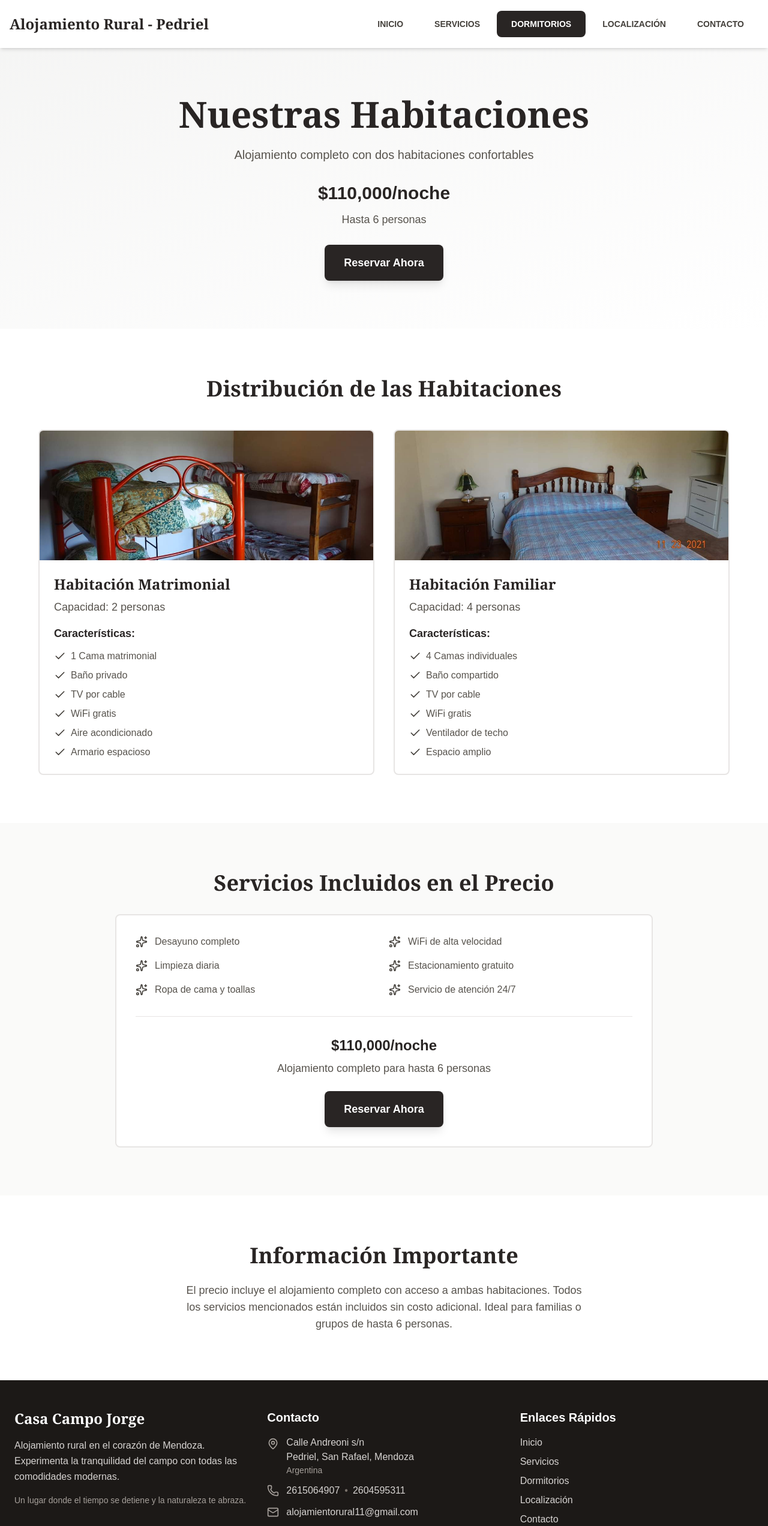
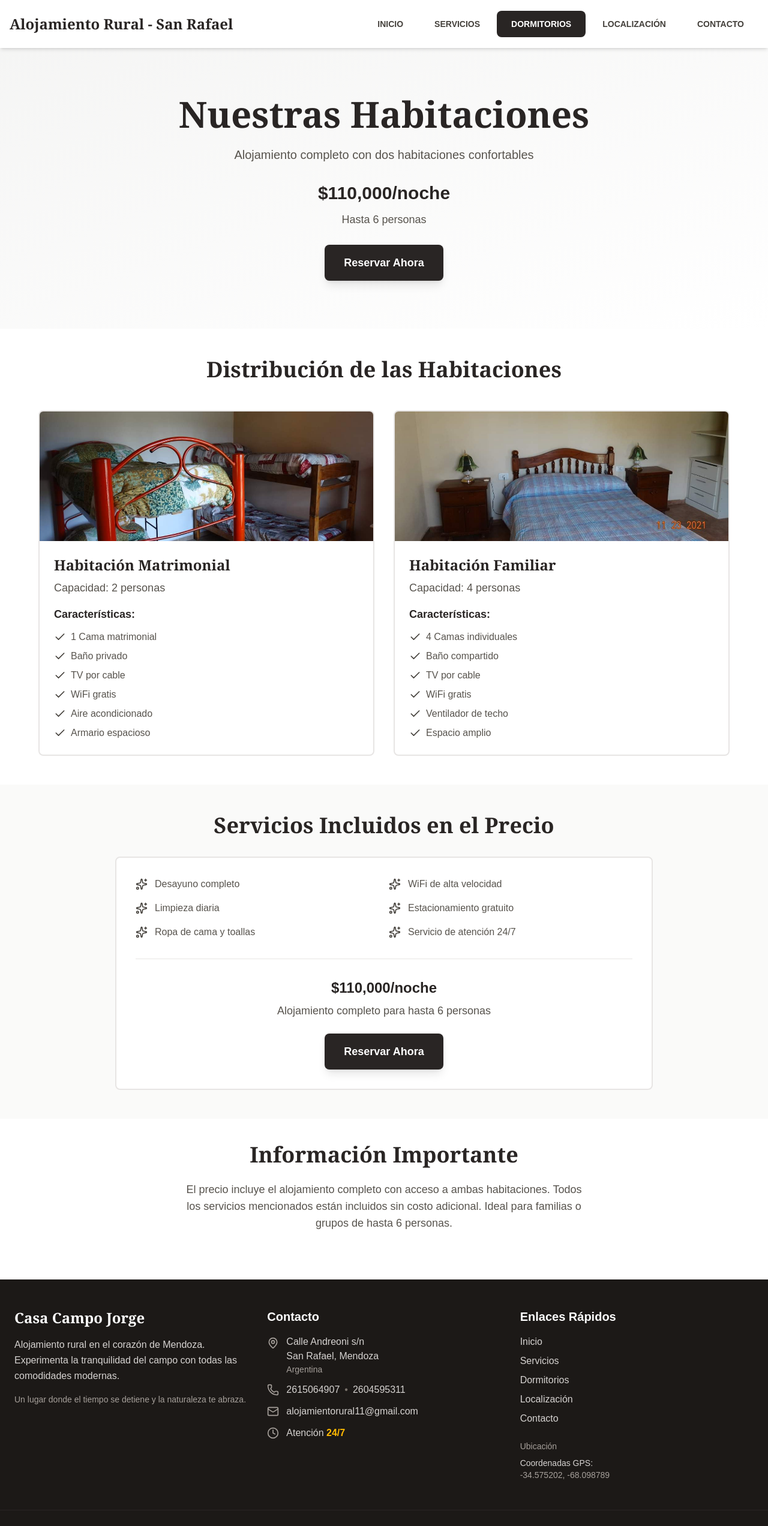
Before and after one commit to MojeZcg/casa-de-campo, a Next.js app: page /dormitorios in a window 1280 px wide. Shown: the top 2544 px of the page at 60% size. Built offline with nearby package versions, Linux system fonts and the light colour scheme.

Commit message:
feat: actualiza la ubicación a San Rafael y mejora el diseño del footer y la navegación

```diff
--- a/app/components/Footer.tsx
+++ b/app/components/Footer.tsx
@@ -26,16 +26,16 @@ export default function Footer() {
             <h3 className="text-xl font-bold text-white mb-4">Contacto</h3>
             <div className="space-y-3">
               <div className="flex items-start gap-3">
-                <MapPin className="w-5 h-5 text-stone-400 flex-shrink-0 mt-1" />
+                <MapPin className="w-5 h-5 text-stone-400 shrink-0 mt-1" />
                 <div>
                   <p className="text-stone-300">Calle Andreoni s/n</p>
-                  <p className="text-stone-300">Pedriel, San Rafael, Mendoza</p>
+                  <p className="text-stone-300">San Rafael, Mendoza</p>
                   <p className="text-stone-400 text-sm">Argentina</p>
                 </div>
               </div>
 
               <div className="flex items-center gap-3">
-                <Phone className="w-5 h-5 text-stone-400 flex-shrink-0" />
+                <Phone className="w-5 h-5 text-stone-400 shrink-0" />
                 <div>
                   <a
                     href="tel:+542615064907"
@@ -54,7 +54,7 @@ export default function Footer() {
               </div>
 
               <div className="flex items-center gap-3">
-                <Mail className="w-5 h-5 text-stone-400 flex-shrink-0" />
+                <Mail className="w-5 h-5 text-stone-400 shrink-0" />
                 <a
                   href="mailto:alojamientorural11@gmail.com"
                   className="text-stone-300 hover:text-white transition"
@@ -64,7 +64,7 @@ export default function Footer() {
               </div>
 
               <div className="flex items-center gap-3">
-                <Clock className="w-5 h-5 text-stone-400 flex-shrink-0" />
+                <Clock className="w-5 h-5 text-stone-400    shrink-0" />
                 <div className="text-stone-300">
                   Atención{" "}
                   <span className="text-amber-400 font-semibold">24/7</span>
--- a/app/components/Navigation.tsx
+++ b/app/components/Navigation.tsx
@@ -24,7 +24,7 @@ export default function Navigation() {
             href="/"
             className="text-2xl font-serif font-bold text-stone-800"
           >
-            Alojamiento Rural - Pedriel
+            Alojamiento Rural - San Rafael
           </Link>
 
           {/* Desktop Navigation */}
--- a/app/dormitorios/page.tsx
+++ b/app/dormitorios/page.tsx
@@ -74,7 +74,7 @@ export default function DormitoriosPage() {
       </section>
 
       {/* Descripción de las habitaciones */}
-      <section className="py-20 px-6">
+      <section className="py-12 px-6">
         <div className="max-w-6xl mx-auto">
           <h2 className="text-3xl md:text-4xl font-bold text-stone-800 mb-12 text-center font-serif">
             Distribución de las Habitaciones
@@ -123,7 +123,7 @@ export default function DormitoriosPage() {
       </section>
 
       {/* Servicios Incluidos */}
-      <section className="py-20 px-6 bg-stone-50">
+      <section className="py-12 px-6 bg-stone-50">
         <div className="max-w-4xl mx-auto">
           <h2 className="text-3xl md:text-4xl font-bold text-stone-800 mb-8 text-center font-serif">
             Servicios Incluidos en el Precio
@@ -156,7 +156,7 @@ export default function DormitoriosPage() {
       </section>
 
       {/* Política */}
-      <section className="py-20 px-6">
+      <section className="pt-10 pb-20 px-6">
         <div className="max-w-4xl mx-auto text-center">
           <h2 className="text-3xl md:text-4xl font-bold text-stone-800 mb-6 font-serif">
             Información Importante
@@ -173,7 +173,7 @@ export default function DormitoriosPage() {
       <ReservaModal
         isOpen={modalOpen}
         onClose={() => setModalOpen(false)}
-        habitacion="Casa Campo Jorge - Alojamiento Completo"
+        habitacion="Alojamiento Rural - Completo"
       />
     </div>
   );
--- a/app/page.tsx
+++ b/app/page.tsx
@@ -16,7 +16,7 @@ export default function Home() {
             Alojamiento Rural
           </h1>
           <p className="text-2xl md:text-3xl text-stone-600 mb-8 italic">
-            Ubicado en Pedriel, Mendoza, Argentina.
+            Ubicado en San Rafael, Mendoza, Argentina.
           </p>
           <p className="text-lg md:text-xl text-stone-600 max-w-2xl mx-auto mb-12 leading-relaxed">
             Descubre la tranquilidad del campo en nuestro acogedor alojamiento
@@ -121,7 +121,7 @@ export default function Home() {
       <ReservaModal
         isOpen={modalOpen}
         onClose={() => setModalOpen(false)}
-        habitacion="Casa Campo Jorge - Alojamiento Completo"
+        habitacion="Alojamiento Rural - Completo"
       />
     </div>
   );
```
